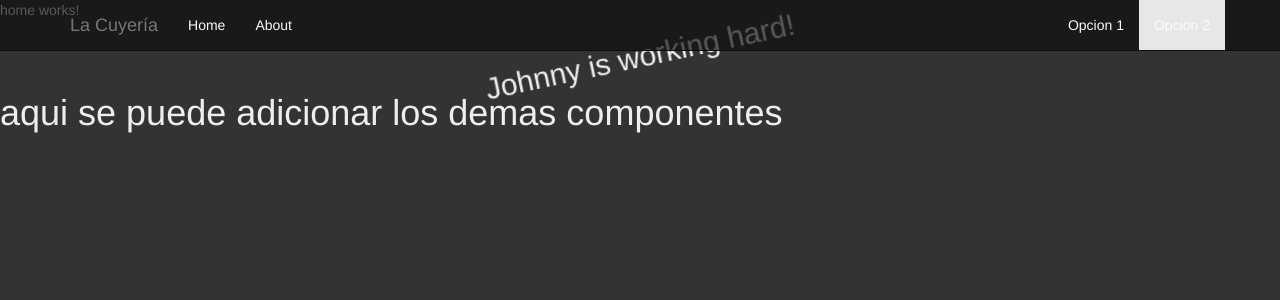
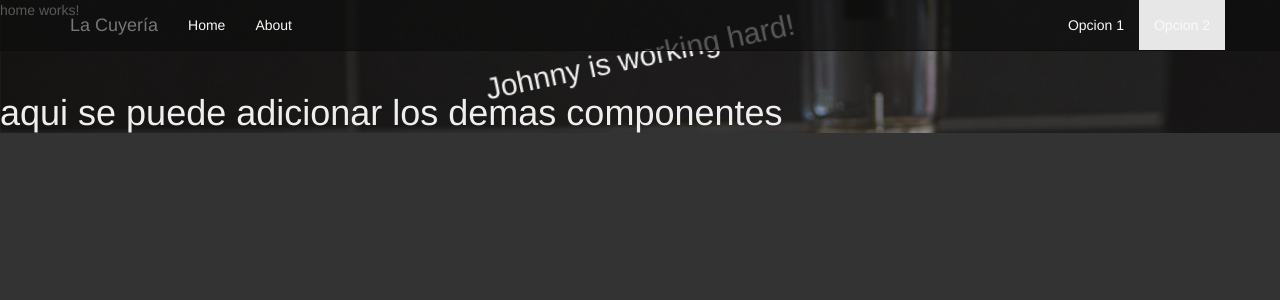
Before and after one commit to ir-taimal10/porcellus, an Angular app: page / in a window 1280 px wide. Shown: the top 300 px of the page. Built offline with nearby package versions, Linux system fonts and the light colour scheme.

Commit message:
add background image

```diff
--- /dev/null
+++ b/src/app/app.component.less
@@ -0,0 +1,3 @@
+.porcellus{
+    background-image: url(../assets/background-home.jpg);
+}
--- a/src/app/app.component.ts
+++ b/src/app/app.component.ts
@@ -3,7 +3,7 @@ import { Component } from '@angular/core';
 @Component({
   selector: 'app-root',
   templateUrl: './app.component.html',
-  styleUrls: ['./app.component.css']
+  styleUrls: ['./app.component.less']
 })
 export class AppComponent {
   title = 'Johnny works!';
```
Also changed, not shown: src/app/app.component.css (deleted), src/assets/background-home.jpg (added), src/assets/logo.svg (added).
